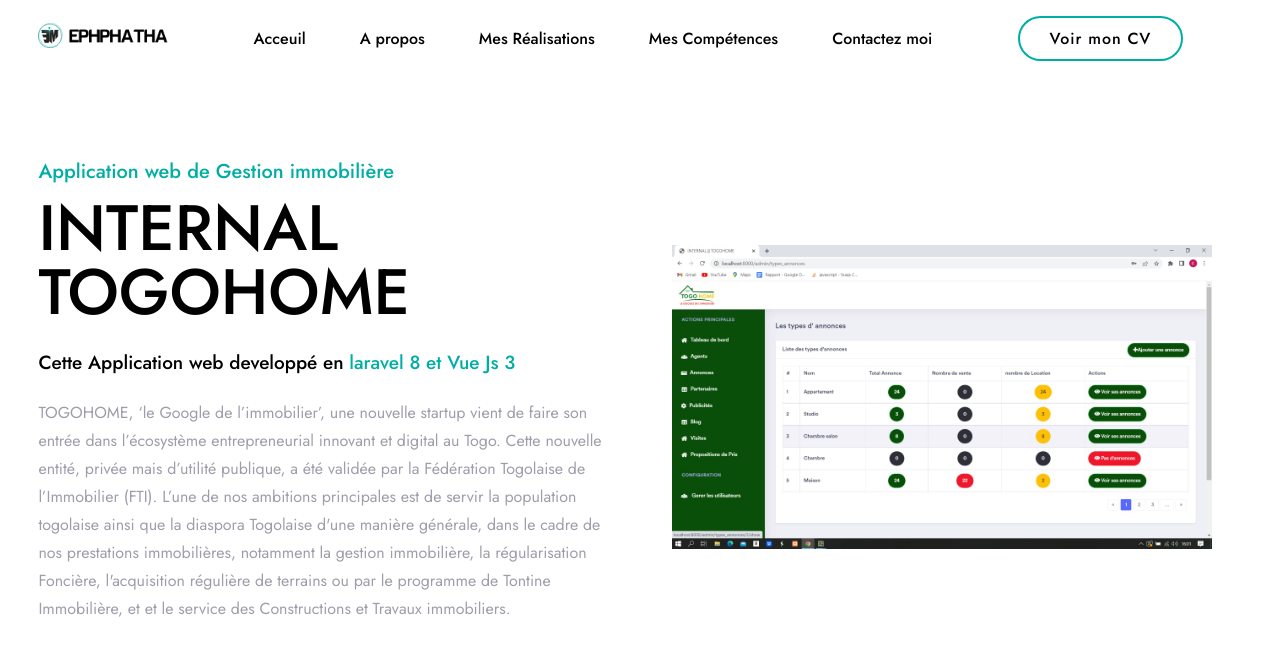
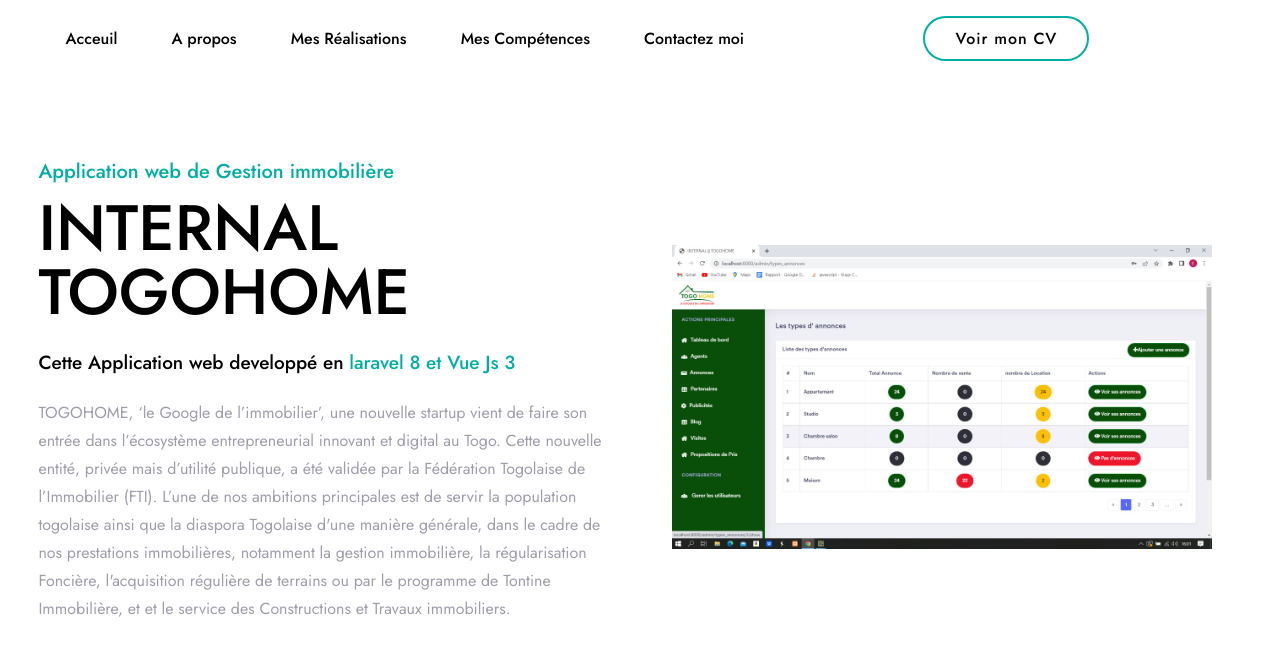
Before and after one commit to MANOUCODING/MonPortfolio, a plain HTML site: page internal.html in a window 1280 px wide. Shown: the top 654 px of the page. Drawn offline with nearby package versions, Linux system fonts and the light colour scheme.

Commit message:
Four commit

```diff
--- a/internal.html
+++ b/internal.html
@@ -17,7 +17,6 @@
 <body>
 	<!--------header---->
 	<header>
-		<a href="#" class="logo"><img src="img/logo1.png"></a>
 		<div class="bx bx-menu" id="menu-icon"></div>
 
 		<ul class="navlist">
```
Also changed, not shown: siinam.html (+0 -1 lines), togohome.html (+0 -1 lines).
